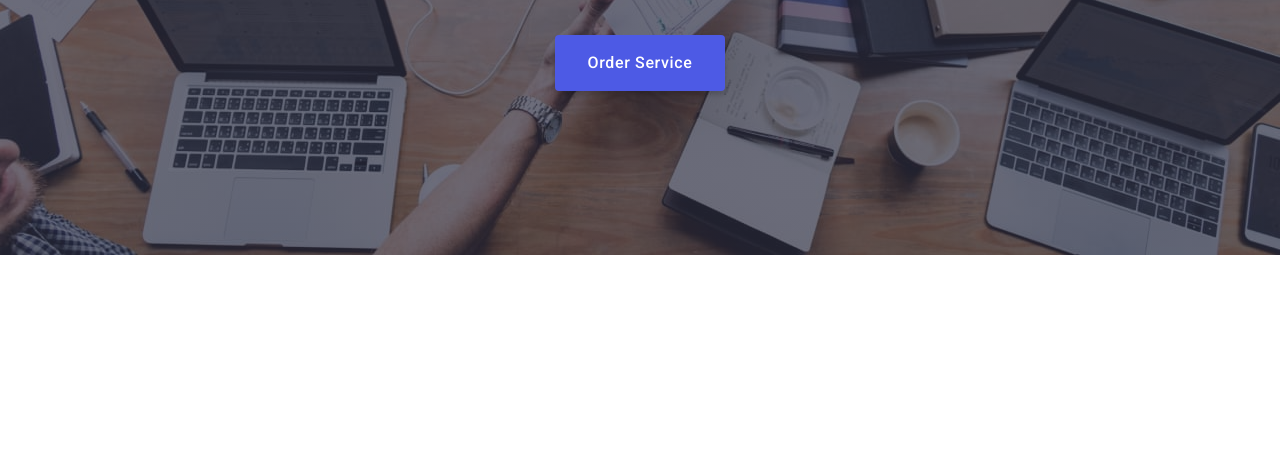
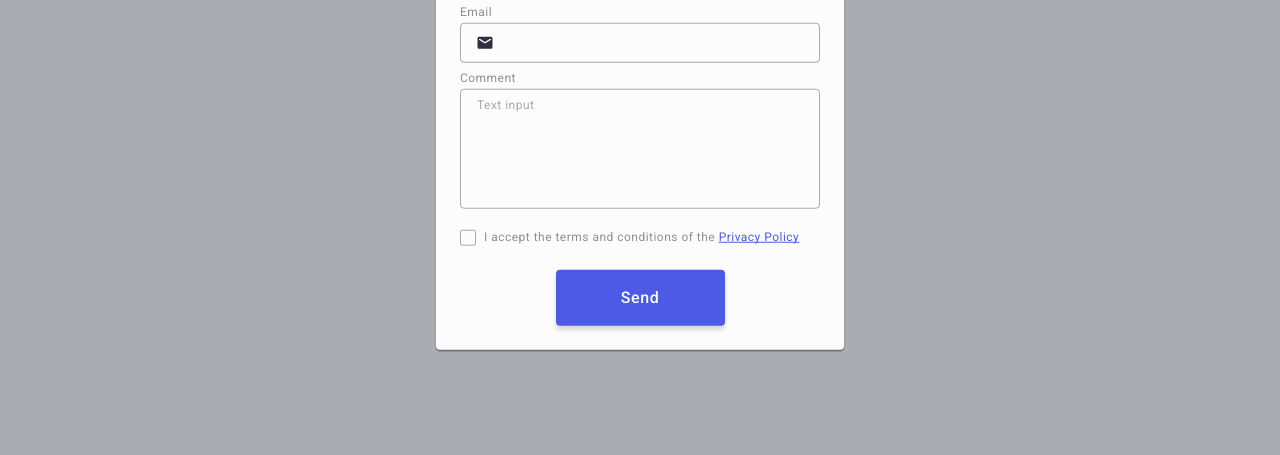
Before and after one commit to Jana-Mikhierieva/goit-markup-hw-06, a plain HTML site: page index.html in a window 1280 px wide. Shown: the part 345-800 px from the top of the page. Drawn offline with nearby package versions, Linux system fonts and the light colour scheme.

Commit message:
update css, html

```diff
--- a/css/styles.css
+++ b/css/styles.css
@@ -562,7 +562,7 @@ img {
 .window-close-btn {
   position: absolute;
   top: 24px;
-  right: 8px;
+  right: 24px;
   display: flex;
   align-items: center;
   justify-content: center;
@@ -654,3 +654,194 @@ img {
   transition-duration: 250ms;
   transition-timing-function: cubic-bezier(0.4, 0, 0.2, 1);
 }
+/* ============backdrop=================== */
+.backdrop {
+  position: fixed;
+  top: 0;
+  left: 0;
+  width: 100%;
+  height: 100%;
+  background-color: rgba(46, 47, 66, 0.4);
+  z-index: 999999999;
+  opacity: 0;
+  visibility: hidden;
+  transition: opacity 250ms cubic-bezier(0.4, 0, 0.2, 1),
+    visibility 250ms cubic-bezier(0.4, 0, 0.2, 1);
+}
+.backdrop.is-open {
+  opacity: 1;
+  visibility: visible;
+}
+.modal {
+  position: absolute;
+  top: 50%;
+  left: 50%;
+  transform: translate(-50%, -50%);
+  width: 288px;
+  min-height: 623px;
+  padding: 72px 16px 24px 16px;
+  border-radius: 4px;
+  box-shadow: 0 1px 1px 0 rgba(0, 0, 0, 0.14), 0 1px 3px 0 rgba(0, 0, 0, 0.12),
+    0 2px 1px 0 rgba(0, 0, 0, 0.2);
+  background-color: #fcfcfc;
+  transition: transform 250ms cubic-bezier(0.4, 0, 0.2, 1);
+}
+.call-request-form-description {
+  margin-bottom: 16px;
+  font-weight: 500;
+  font-size: 16px;
+  line-height: 1.5;
+  letter-spacing: 0.02em;
+  text-align: center;
+  color: #2e2f42;
+}
+.call-request-form-field-wrapper {
+  margin-bottom: 8px;
+}
+.call-request-form-field-label {
+  display: block;
+  margin-bottom: 4px;
+  font-size: 12px;
+  line-height: 1.17;
+  letter-spacing: 0.04em;
+  color: #8e8f99;
+}
+.call-request-form-input-wrapper {
+  position: relative;
+}
+.call-request-form-field-input {
+  border: 1px solid rgba(46, 47, 66, 0.4);
+  border-radius: 4px;
+  padding-left: 34px;
+  padding-top: 11px;
+  padding-bottom: 11px;
+  width: 100%;
+  height: 40px;
+  background-color: transparent;
+  outline: transparent;
+  transition: border-color 250ms cubic-bezier(0.4, 0, 0.2, 1);
+}
+.call-request-form-field-input:focus {
+  outline: transparent;
+  border-color: #4d5ae5;
+}
+.call-request-form-icon {
+  fill: #2e2f42;
+  position: absolute;
+  top: 50%;
+  transform: translateY(-50%);
+  left: 16px;
+  transition: fill 250ms cubic-bezier(0.4, 0, 0.2, 1);
+}
+.call-request-form-field-input:focus + .call-request-form-icon {
+  fill: #4d5ae5;
+}
+.call-request-form-textarea-wrapper {
+  margin-bottom: 16px;
+}
+.call-request-form-message {
+  border: 1px solid rgba(46, 47, 66, 0.4);
+  border-radius: 4px;
+  width: 100%;
+  height: 120px;
+  resize: none;
+  outline: transparent;
+  background-color: transparent;
+  padding: 8px 16px;
+  font-size: 12px;
+  line-height: 1.17;
+  letter-spacing: 0.04em;
+  color: rgba(46, 47, 66, 0.4);
+  transition: border-color 250ms cubic-bezier(0.4, 0, 0.2, 1);
+}
+.call-request-form-message::placeholder {
+  font-size: 12px;
+  line-height: 1.17;
+  letter-spacing: 0.04em;
+  color: rgba(46, 47, 66, 0.4);
+}
+
+.call-request-form-message:focus {
+  border-color: #4d5ae5;
+}
+.call-request-form-checkbox-wrapper {
+  margin-bottom: 24px;
+}
+.call-request-form-checkbox-label {
+  display: flex;
+  align-items: center;
+  font-size: 12px;
+  line-height: 1.17;
+  letter-spacing: 0.04em;
+  color: #8e8f99;
+}
+.custom-checkbox-form {
+  display: inline-flex;
+  justify-content: center;
+  align-items: center;
+  flex-shrink: 0;
+  width: 16px;
+  height: 16px;
+  margin-right: 8px;
+  border-radius: 2px;
+  border: 1px solid rgba(46, 47, 66, 0.4);
+  cursor: pointer;
+  fill: transparent;
+  transition: background-color 250ms cubic-bezier(0.4, 0, 0.2, 1),
+    border 250ms cubic-bezier(0.4, 0, 0.2, 1),
+    fill 250ms cubic-bezier(0.4, 0, 0.2, 1);
+}
+.privacy-policy-link {
+  line-height: 1.33;
+  text-decoration: underline;
+  text-decoration-skip-ink: none;
+  color: #4d5ae5;
+}
+.call-request-form-checkbox:checked + .call-request-form-checkbox-label .custom-checkbox-form {
+  background-color: #404bbf;
+  border-color: #404bbf;
+  fill: #f4f4fd;
+  border: none;
+}
+
+.call-request-form-checkbox:focus + .call-request-form-checkbox-label .custom-checkbox-form {
+  outline: 1px solid #4d5ae5;
+  border: none;
+}
+.call-request-form-btn {
+  border-radius: 4px;
+  padding: 16px 32px;
+  min-width: 169px;
+  height: 56px;
+  margin-left: auto;
+  margin-right: auto;
+  display: block;
+  box-shadow: 0 4px 4px 0 rgba(0, 0, 0, 0.15);
+  background-color: #4d5ae5;
+  border: none;
+  font-weight: 500;
+  font-size: 16px;
+  line-height: 1.5;
+  letter-spacing: 0.04em;
+  text-align: center;
+  color: #fff;
+  cursor: pointer;
+  transition: background-color 250ms cubic-bezier(0.4, 0, 0.2, 1);
+}
+.call-request-form-btn:hover,
+.call-request-form-btn:focus {
+  background-color:#404bbf;
+}
+@media screen and (min-width: 768px) {
+  .modal {
+    width: 408px;
+    min-height: 584px;
+    padding: 72px 24px 24px 24px;
+  }
+}
+
+@media screen and (min-width: 1158px) {
+  .call-request-form-field-input {
+    padding-left: 38px;
+  }
+}
--- a/index.html
+++ b/index.html
@@ -60,12 +60,12 @@
     </header> -->
     <main>
       <!-- ==========hero======== -->
-      <section class="hero">
+      <!-- <section class="hero">
         <div class="container hero-container">
           <h1 class="main-title">Effective Solutions for Your Business</h1>
           <button class="order-button" type="button" data-modal-open>Order Service</button>
         </div>
-      </section>
+      </section> -->
       <!-- =======benefits======== -->
       <!-- <section class="benefits-description">
         <div class="container">
@@ -625,10 +625,10 @@
       </div>
     </footer>-->
     <!--===========================backdrop=============================-->
-    <!--<div class="backdrop" data-modal>
+    <div class="backdrop is-open" data-modal>
       <div class="modal">
-        <button class="close-modal-btn" type="button" data-modal-close>
-          <svg class="icon-close-modal-btn" width="8" height="8">
+        <button class="window-close-btn" type="button" data-modal-close>
+          <svg class="close-btn-icon" width="8" height="8">
             <use href="./images/icons.svg#icon-close-black-18dp"></use>
           </svg>
         </button>
@@ -716,18 +716,18 @@
                 <svg class="custom-checkbox-form-icon" width="10" height="8">
                   <use href="./images/icons.svg#icon-click"></use>
                 </svg> </span
-              >I accept the terms and conditions of the
-              <a href="" class="privacy-policy-link">Privacy Policy</a>
+              ><span class="accept-wrapper">I accept the terms and conditions of the
+              <a href="" class="privacy-policy-link">Privacy Policy</a></span>
             </label>
           </div>
           <button type="submit" class="call-request-form-btn">Send</button>
         </form>
       </div>
-    </div>-->
+    </div>
     <!-- =====script js=========== -->
-    <!--<script src="./js/modal.js"></script>-->
+    <script src="./js/modal.js"></script>
     <!-- ==============mobile menu================= -->
-    <div class="mobile-menu">
+    <!-- <div class="mobile-menu">
       <div class="container container-mobile">
         <button class="window-close-btn" type="button">
           <svg class="close-btn-icon" width="8" height="8">
@@ -789,6 +789,6 @@
         </div>
         </div>
       </div>
-    </div>
+    </div> -->
   </body>
 </html>
```
